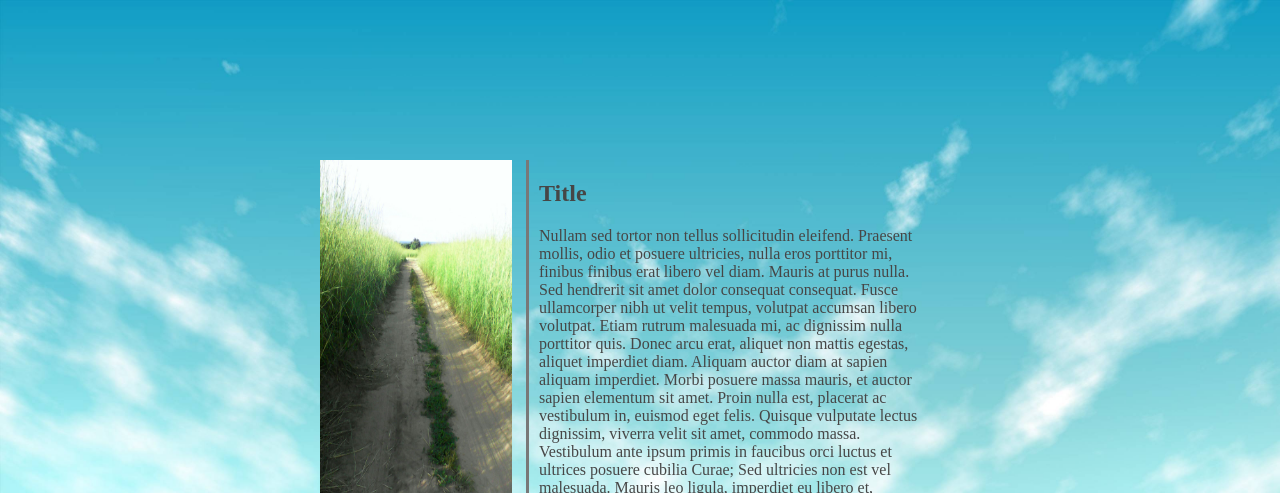
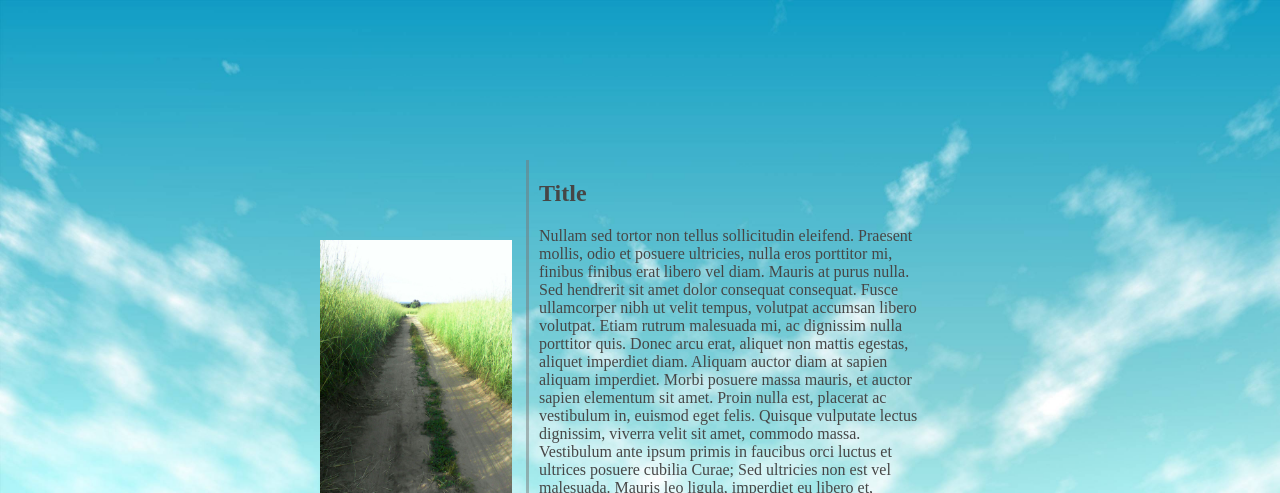
Before and after one commit to AHuang170/ACIT1620Tut1, a plain HTML site: page 1620 tut1/index.html in a window 1280 px wide. Shown: the top 493 px of the page. Drawn offline with Linux system fonts and the light colour scheme.

Commit message:
Modified style.css

```diff
--- a/1620 tut1/style.css
+++ b/1620 tut1/style.css
@@ -26,7 +26,7 @@
     width:60%;
     display:inline-block;
     overflow: auto;
-    border-left:3px solid rgb(120,120,120);
+    border-left:3px solid rgba(120,120,120,0.5);
     padding-left:10px;
     margin-left:10px;
 }
@@ -37,8 +37,8 @@
 }
 
 #bigImg {
-    height:100%;
-    /*height:auto;*/
+    /*height:100%;*/
+    height:auto;
     /*Added width parameter to keep the image's width within the alotted space for ctopleft so it doesn't overlap with the contents of ctopright.*/
     width:100%;
 }
```
